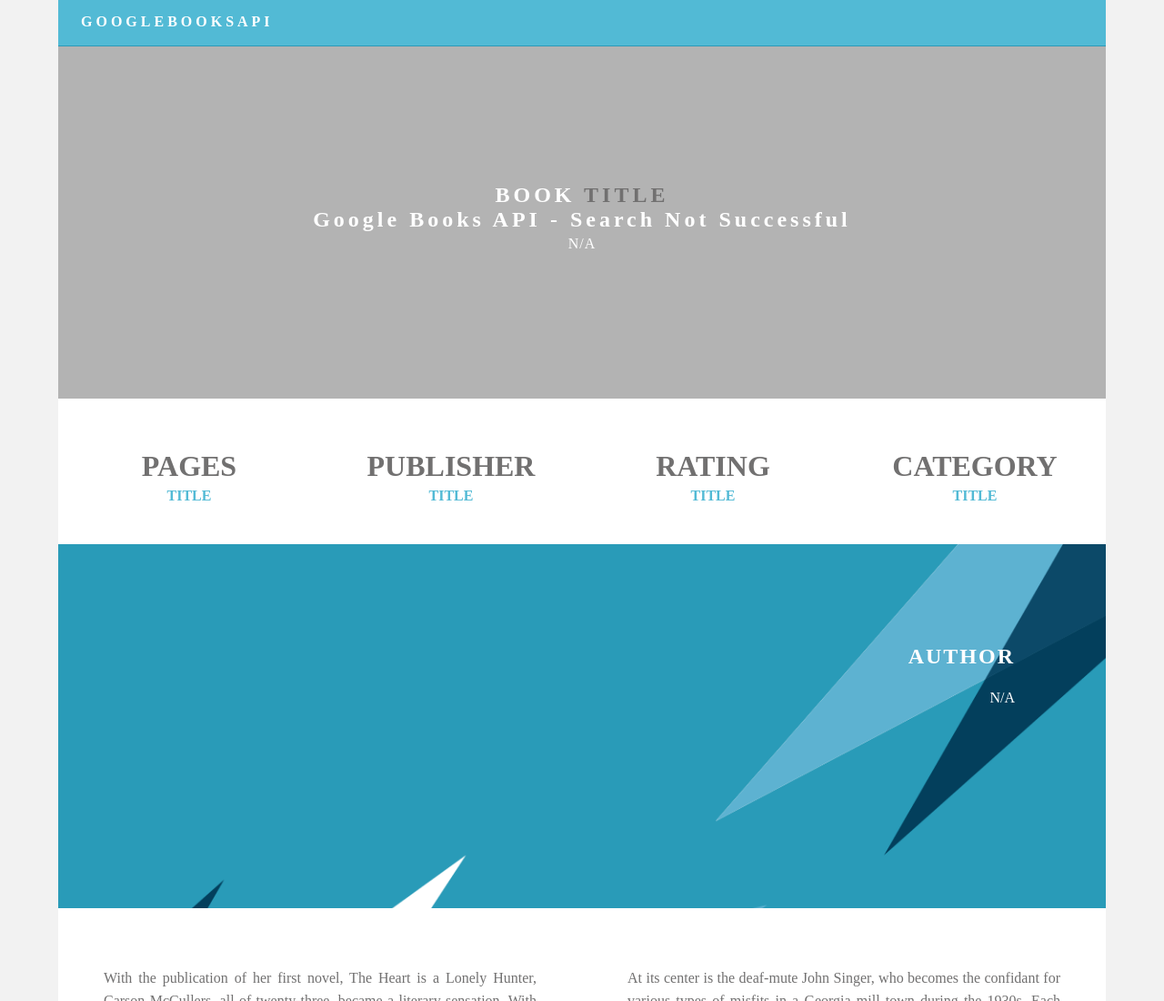
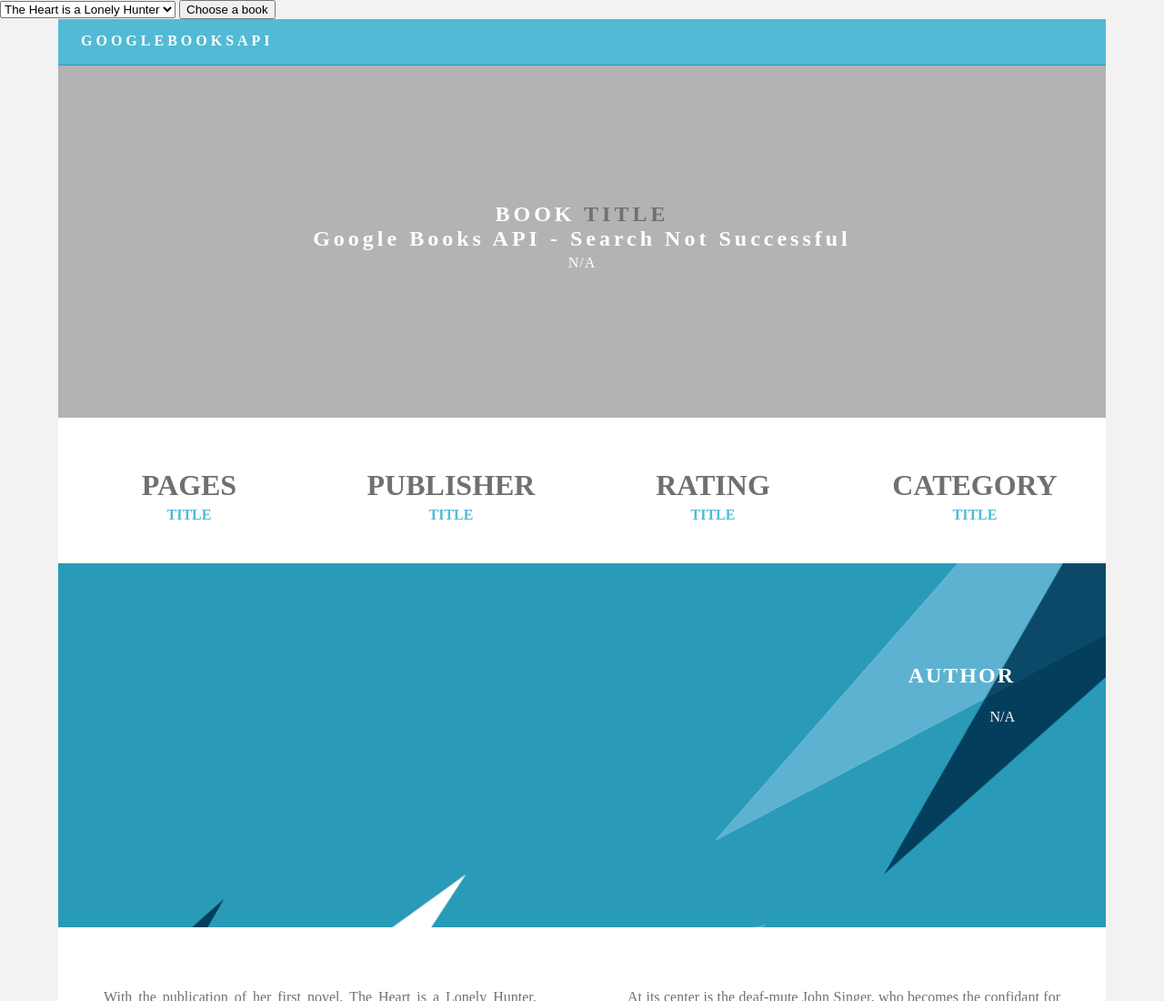
Before and after one commit to PCC-OrsonH/CAS265-Google-Books-API, a plain HTML site: page index.html in a window 1280 px wide. Shown: the top 1100 px of the page at 91% size. Drawn offline with nearby package versions, Linux system fonts and the light colour scheme; no server answers; a script that the page names is missing.

Commit message:
Add Dropdown
Google Books API Testing Website

```diff
--- a/index.html
+++ b/index.html
@@ -32,6 +32,15 @@
     <![endif]-->
 </head>
 <body>
+
+    <form action="index.html" method="get">
+        <select name="isbn">
+            <option value= 9780618526413>The Heart is a Lonely Hunter</option>
+            <option value= 9780618526413>The Heart is a Lonely Hunter</option>
+            <option value= 9780618526413>The Heart is a Lonely Hunter</option>
+        </select>
+        <button type="submit">Choose a book</button>
+    </form>
 <!-- Main Container -->
 <div class="container">
   <!-- Navigation -->
```
